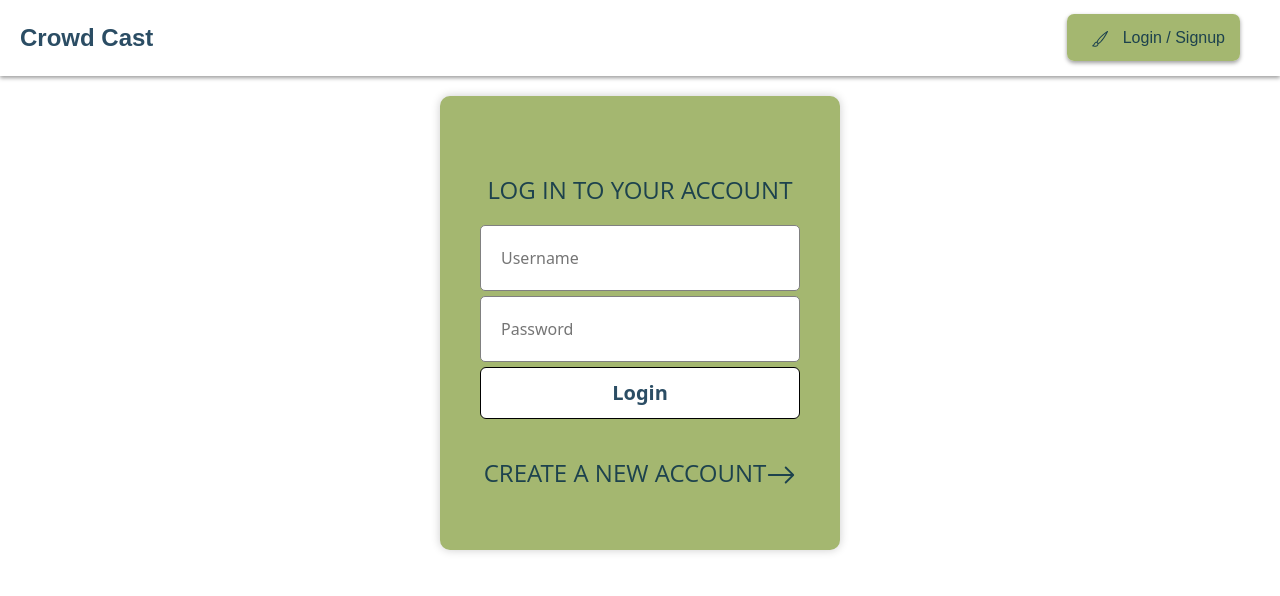
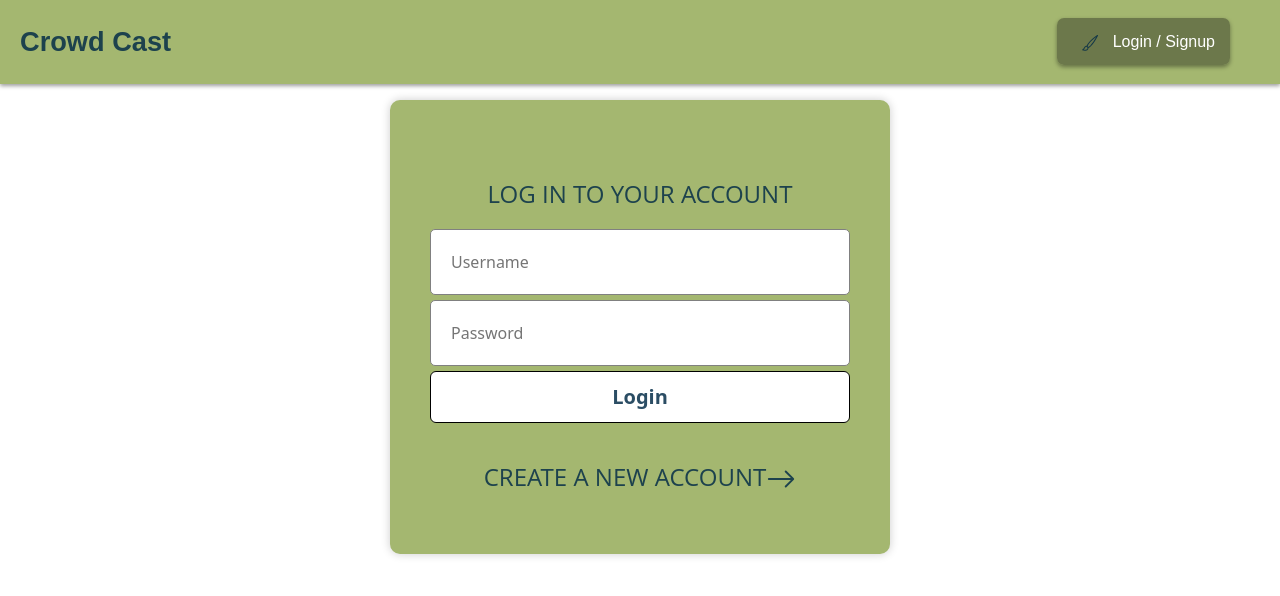
Before and after one commit to HenockSolomon/CrowdCast, a React (Create React App) app in the folder FrontEnd/: page /LoginSignup in a window 1280 px wide. Shown: the top 596 px of the page. Built offline with nearby package versions, Linux system fonts and the light colour scheme; no server answers.

Commit message:
Finishing up

```diff
--- a/FrontEnd/src/App.css
+++ b/FrontEnd/src/App.css
@@ -2,19 +2,29 @@
   text-decoration: none;
   text-decoration: none !important;
   color: #032c47d7 !important;
+
 }
 
 
 .navbar {
-  display: flex;
-  justify-content: space-between;
-  align-items: center;
-  box-shadow: 0px 2px 4px rgba(0, 0, 0, 0.39);
-  padding: 20px;
+
+    position: fixed;
+    top: 0;
+    left: 0;
+    width: 100%;
+    display: flex;
+    justify-content: space-between;
+    align-items: center;
+    box-shadow: 0px 2px 4px rgba(0, 0, 0, 0.39);
+    padding: 20px;
+    background-color: #a4b770;
+    z-index: 999; /* Ensure the navbar appears above other content */
+
+
 }
 
 .logo {
-  font-size: 1.5rem;
+  font-size: 1.7rem;
   font-weight: bold;
   font-family: Arial, sans-serif;
 }
@@ -22,8 +32,7 @@
 .navbarMenu {
   display: flex;
   list-style: none;
-  margin: 0;
-  padding: 0;
+  margin: 10px;
 }
 
 .navbarMenu li {
@@ -32,12 +41,13 @@
 }
 
 
-.navbarMenu li .logout,.loginsignup  {
-  background-color: #a4b770 !important;
+.navbarMenu li .logout, .loginsignup  {
+  background-color: #6c784b !important;
   padding: 15px;
   border-radius: 7px;
   box-shadow: 0px 2px 4px rgba(0, 0, 0, 0.39);
   width: 100px !important;
+  color: white !important;
 }
 
 .navbarMenu li .logout:hover, .loginsignup:hover {
@@ -63,27 +73,28 @@
 
 .containerHome {
   width: 95%;
-  height: 100px;
+  height: 50px;
   margin: 0 auto;
   margin-bottom: 450px;
   padding: 10px;
-
 }
 
 .containerHome .headingSpace .cont {
-  margin-top: 50px;
+  margin-top: 90px;
   border-radius: 10px;
   box-shadow: 2px 1px 4px rgba(0, 0, 0, 0.5);
   display: flex;
   gap: 3%;
+  height: 400px;
+  overflow: hidden;
 }
 .containerHome .headingSpace .after-username {
-  height: 450px;
+  height: 400px;
   background-image: url("https://images.unsplash.com/photo-1529156069898-49953e39b3ac?ixlib=rb-4.0.3&ixid=M3wxMjA3fDB8MHxwaG90by1wYWdlfHx8fGVufDB8fHx8fA%3D%3D&auto=format&fit=crop&w=1332&q=80");
   background-size: cover;
   background-repeat: no-repeat;
   background-position: center;
-  margin-top: 50px;
+  margin-top: 90px;
   border-radius: 10px;
   box-shadow: 2px 1px 4px rgba(0, 0, 0, 0.5);
 }
@@ -145,8 +156,8 @@
 }
 .entire {
   display: inline-block;
-  max-width: 30%;
-  height: 700px;
+  max-width: 31%;
+  height: 680px;
   gap: 10px;
   margin: 0 auto;
   margin-left: 30px;
@@ -167,14 +178,16 @@
   object-fit: cover;
 }
 .card{
-  height: 550px;
+  height: 575px;
   border: 1px solid #a4b770;
+
 }
 .before{
   background-color: #a4b770 !important;
  width: 40%;
  height: 80px;
- margin-left: 5%;
+ margin-left: 7%;
+ margin-bottom: 10px;
  align-items: center;
 justify-content: center;
 border: none !important;
@@ -191,88 +204,14 @@
 .attend-detail-container{
 
 }
-/*
-.post {
- display: inline-grid;
-  width: 100%;
-  gap: 50px;
-  margin: 10px;
-  padding: 15px;
-  border: 1px solid #ccc;
-  border-radius: 5px;
-  box-shadow: 0 2px 4px rgba(0, 0, 0, 0.1);
-}
 
-.post .image {
-  width: 100%;
-  height: 200px;
-  overflow: hidden;
-  border-radius: 5px;
-}
-
-.post .image img {
-  width: 100%;
-  height: 100%;
-  object-fit: cover;
-}
-
-.post h2 {
-  font-size: 18px;
-  margin-top: 10px;
-}
-
-.post .texts {
-  display: block;
-}
-
-.containerHome {
-  width: 100%;
-  height: 350px;
-}
-
-.post p.info {
-  font-size: 14px;
-  margin-top: 5px;
-  color: #888;
-}
-
-.post .summary {
-  margin-top: 10px;
-}
-
-.post .read-more {
-  margin-top: 5px;
-  cursor: pointer;
-  color: blue;
-}
-
-.post .attending-btn {
-  width: 100px;
-  margin-top: 10px;
-  padding: 8px 12px;
-  background-color: #f0f0f0;
-  border: none;
-  border-radius: 5px;
-  cursor: pointer;
-}
-
-.post .attending-btn.active {
-  background-color: green;
-  color: white;
-}
-
-.post .attendee-count {
-  margin-top: 5px;
-  font-size: 14px;
-  color: #888;
-} */
 .post-page{
   width: 70% !important;
   box-shadow: 0 2px 4px rgba(0, 0, 0, 0.5);
   margin-top: 20px !important;
 }
 .post-page-cont{
-
+  margin-top: 100px;
 }
 .edit-post-btn , .delete-post-btn{
   background-color: #a4b770; ;
@@ -283,8 +222,7 @@
 
 
 .edit-post-page{
-width:45%;
-
+width:45%;;
 margin: 0 auto !important;
 
 align-items: center !important;
@@ -295,7 +233,7 @@
 }
 .edit-post-page-form{
   margin-left: 10%;
-margin-top: 30px;
+margin-top: 100px;
   padding-left: 10px;
 }
 
@@ -330,7 +268,7 @@
 
 .login,
 .register {
-max-width: 400px;
+max-width: 500px;
 margin: 0 auto;
 display: flex;
 flex-direction: column;
@@ -340,7 +278,7 @@
 background-color: #a4b770;
 border-radius: 10px;
 box-shadow: 0px 0px 10px rgba(0, 0, 0, 0.2);
-margin-top: 20px;
+margin-top: 100px;
 }
 .register input , .login input{
   border: 1px solid gray ;
@@ -423,7 +361,7 @@
   width: 50%;
   margin: 0 auto;
   box-shadow: 2px 1px 4px rgba(0, 0, 0, 0.5);
-  margin-top: 20px;
+  margin-top: 100px;
   align-items: center;
   justify-content: space-around;
   padding: 20px;
@@ -775,10 +713,11 @@
   background-color: #222;
   padding: 10px;
   text-align: center;
+
 }
 
 .footer-bottom p {
   font-size: 0.8rem;
   margin: 0;
-  color: white;
+  color: white !important;
 }
--- a/FrontEnd/src/HomePage.js
+++ b/FrontEnd/src/HomePage.js
@@ -35,6 +35,7 @@
   return (
     <div>
       <Navbar />
+      <div cont-cont>
       <div className="containerHome after-contain-home">
         <div className="headingSpace">
           {username ? (
@@ -94,7 +95,18 @@
           <h3>Follow Us on</h3>
           <div className="social-media-links">
             <a href="#" className="social-media-link">
-              <i className="fab fa-facebook">CrowedCast.linkedin.com</i>
+              <i className="fab fa-facebook">
+              &nbsp; <a href='CrowedCast.linkedin.com'> <svg xmlns="http://www.w3.org/2000/svg" width="26" height="26" fill="currentColor" className="bi bi-linkedin" viewBox="0 0 16 16">
+  <path d="M0 1.146C0 .513.526 0 1.175 0h13.65C15.474 0 16 .513 16 1.146v13.708c0 .633-.526 1.146-1.175 1.146H1.175C.526 16 0 15.487 0 14.854V1.146zm4.943 12.248V6.169H2.542v7.225h2.401zm-1.2-8.212c.837 0 1.358-.554 1.358-1.248-.015-.709-.52-1.248-1.342-1.248-.822 0-1.359.54-1.359 1.248 0 .694.521 1.248 1.327 1.248h.016zm4.908 8.212V9.359c0-.216.016-.432.08-.586.173-.431.568-.878 1.232-.878.869 0 1.216.662 1.216 1.634v3.865h2.401V9.25c0-2.22-1.184-3.252-2.764-3.252-1.274 0-1.845.7-2.165 1.193v.025h-.016a5.54 5.54 0 0 1 .016-.025V6.169h-2.4c.03.678 0 7.225 0 7.225h2.4z"/>
+</svg> </a>
+ &nbsp; <a href='facebook.com/crowedCast.com'><svg xmlns="http://www.w3.org/2000/svg" width="26" height="26" fill="currentColor" className="bi bi-facebook" viewBox="0 0 16 16">
+  <path d="M16 8.049c0-4.446-3.582-8.05-8-8.05C3.58 0-.002 3.603-.002 8.05c0 4.017 2.926 7.347 6.75 7.951v-5.625h-2.03V8.05H6.75V6.275c0-2.017 1.195-3.131 3.022-3.131.876 0 1.791.157 1.791.157v1.98h-1.009c-.993 0-1.303.621-1.303 1.258v1.51h2.218l-.354 2.326H9.25V16c3.824-.604 6.75-3.934 6.75-7.951z"/>
+</svg> </a>
+ &nbsp; <a href='https://github.com/HenockSolomon/CrowdCast'><svg xmlns="http://www.w3.org/2000/svg" width="26" height="26" fill="currentColor" class="bi bi-github" viewBox="0 0 16 16">
+  <path d="M8 0C3.58 0 0 3.58 0 8c0 3.54 2.29 6.53 5.47 7.59.4.07.55-.17.55-.38 0-.19-.01-.82-.01-1.49-2.01.37-2.53-.49-2.69-.94-.09-.23-.48-.94-.82-1.13-.28-.15-.68-.52-.01-.53.63-.01 1.08.58 1.23.82.72 1.21 1.87.87 2.33.66.07-.52.28-.87.51-1.07-1.78-.2-3.64-.89-3.64-3.95 0-.87.31-1.59.82-2.15-.08-.2-.36-1.02.08-2.12 0 0 .67-.21 2.2.82.64-.18 1.32-.27 2-.27.68 0 1.36.09 2 .27 1.53-1.04 2.2-.82 2.2-.82.44 1.1.16 1.92.08 2.12.51.56.82 1.27.82 2.15 0 3.07-1.87 3.75-3.65 3.95.29.25.54.73.54 1.48 0 1.07-.01 1.93-.01 2.2 0 .21.15.46.55.38A8.012 8.012 0 0 0 16 8c0-4.42-3.58-8-8-8z"/>
+</svg></a>
+
+</i>
             </a>
 
           </div>
@@ -105,5 +117,6 @@
       </div>
     </footer>
     </div>
+    </div>
   );
 }
--- a/FrontEnd/src/Pages/LoginSignup.js
+++ b/FrontEnd/src/Pages/LoginSignup.js
@@ -79,15 +79,16 @@
     credentials: 'include',
   });
   console.log(response);
-  navigate('/userprofile');
-  if (response.ok) {
+  if(!username || !password){
+    alert('Please enter a username and password');
+  }else if (response.ok) {
     response.json().then(userInfo => {
       setUserInfo(userInfo);
       setRedirect(true);
 
     });
     alert('Log in successful');
-
+    navigate('/');
   } else {
     alert('wrong credentials');
     navigate('/loginsignup');
--- a/FrontEnd/src/Pages/postPage.js
+++ b/FrontEnd/src/Pages/postPage.js
@@ -101,14 +101,14 @@
         <div className="post-page-cont">
         <h1>{post.title}</h1>
         <time>{formatISO9075(new Date(post.createdAt))}</time>
-        <div className="author">by @{post.author.username}</div>
+        <div className="author">by: @{post.author.username}</div>
 
 
 
         <div className="image">
           <img src={`http://localhost:8000/${post.coverImg}`} alt={post.title} />
         </div>
-
+        &nbsp;
         <div>
         <svg xmlns="http://www.w3.org/2000/svg" width="26" height="26" fill="currentColor" class="bi bi-geo-alt" viewBox="0 0 16 16">
   <path d="M12.166 8.94c-.524 1.062-1.234 2.12-1.96 3.07A31.493 31.493 0 0 1 8 14.58a31.481 31.481 0 0 1-2.206-2.57c-.726-.95-1.436-2.008-1.96-3.07C3.304 7.867 3 6.862 3 6a5 5 0 0 1 10 0c0 .862-.305 1.867-.834 2.94zM8 16s6-5.686 6-10A6 6 0 0 0 2 6c0 4.314 6 10 6 10z"/>
@@ -140,11 +140,10 @@
          <svg xmlns="http://www.w3.org/2000/svg" width="26" height="26" fill="currentColor" class="bi bi-info-square" viewBox="0 0 16 16">
     <path d="M14 1a1 1 0 0 1 1 1v12a1 1 0 0 1-1 1H2a1 1 0 0 1-1-1V2a1 1 0 0 1 1-1h12zM2 0a2 2 0 0 0-2 2v12a2 2 0 0 0 2 2h12a2 2 0 0 0 2-2V2a2 2 0 0 0-2-2H2z"/>
     <path d="m8.93 6.588-2.29.287-.082.38.45.083c.294.07.352.176.288.469l-.738 3.468c-.194.897.105 1.319.808 1.319.545 0 1.178-.252 1.465-.598l.088-.416c-.2.176-.492.246-.686.246-.275 0-.375-.193-.304-.533L8.93 6.588zM9 4.5a1 1 0 1 1-2 0 1 1 0 0 1 2 0z"/>
-  </svg> &nbsp;Additional information:
+  </svg> &nbsp;
+  Additional information: <article  className="content" dangerouslySetInnerHTML={{ __html: post.summary }} />
 
-<div  className="content" dangerouslySetInnerHTML={{ __html: post.summary }} >
 
-</div>
         {editable && (
           <div className="edit-row">
             <Link className="edit-btn" to={`/edit/${post._id}`}>
```
Also changed, not shown: FrontEnd/src/posts.js (+1 -26 lines).
